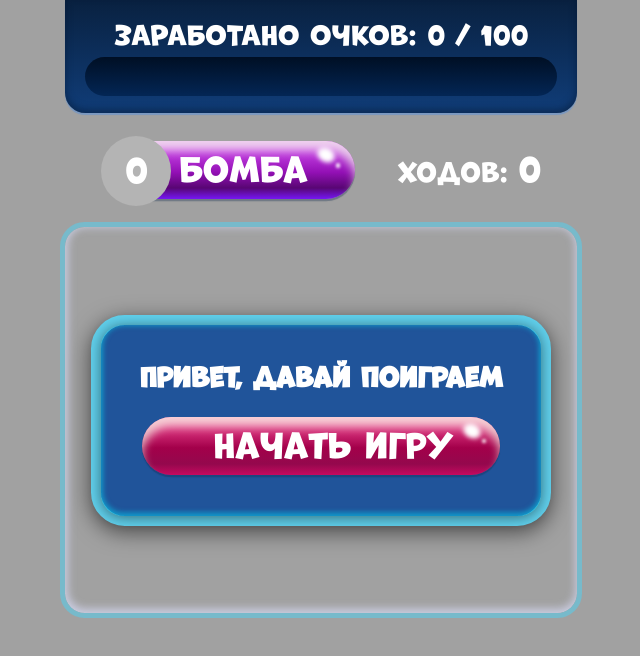
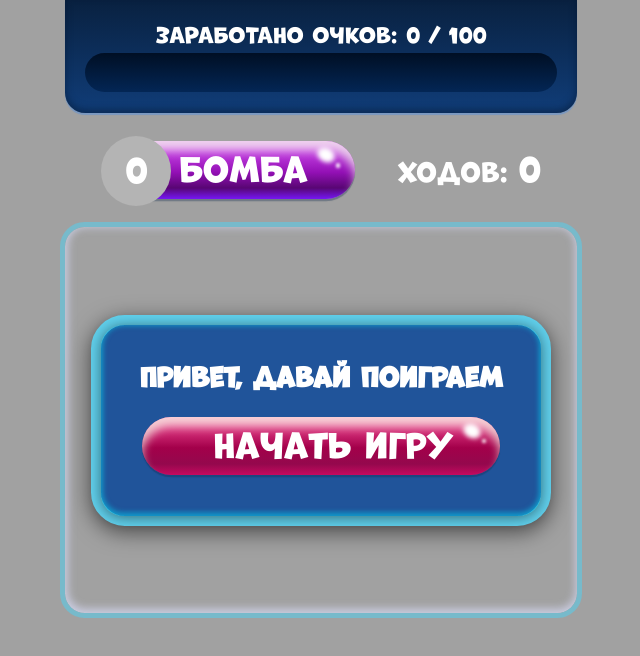
Before and after one commit to ByDenis/gameBlast, a website built with webpack: page src/index.html in a window 1280 px wide. Shown: the whole page, without its empty margins (319-959 px from the left). Built offline with nearby package versions, Linux system fonts and the light colour scheme; files whose address does not match are found by name.

Commit message:
smaller font size in progress-bar-panel

```diff
--- a/src/styles/index.css
+++ b/src/styles/index.css
@@ -22,7 +22,7 @@ canvas {margin: 0;padding: 0;width: 100%;height: 100%}
 .button-add svg path{background-image:linear-gradient(180deg,rgb(220,212,212)0%,rgb(255,255,255)100%);filter:drop-shadow(0 .1rem .1rem  rgba(85,52,7,.63))}
 .button-add:after{content:"";display:block;background:#fff;border-radius:.2rem;width:.625rem}
 
-.progress-bar-panel{display:flex;align-items:center;justify-content:center;flex-direction:column;height:8rem;width:40vw;background-image:linear-gradient(0deg,rgb(16,61,121)0%,rgb(9,33,64)100%);border-radius:0 0 1.45rem 1.45rem;box-shadow:0 .15rem .05rem 0 rgba(49,134,249,.35),inset 0 -.25rem .5rem 0 rgba(4,22,45,.5);text-align:center;font-size:1.875rem;color:#fff;text-transform:uppercase}
+.progress-bar-panel{display:flex;align-items:center;justify-content:center;flex-direction:column;height:8rem;width:40vw;background-image:linear-gradient(0deg,rgb(16,61,121)0%,rgb(9,33,64)100%);border-radius:0 0 1.45rem 1.45rem;box-shadow:0 .15rem .05rem 0 rgba(49,134,249,.35),inset 0 -.25rem .5rem 0 rgba(4,22,45,.5);text-align:center;font-size:1.5rem;color:#fff;text-transform:uppercase}
 .progress-bar-panel .progress-bar{width:92%;position:relative;height:2.76rem;background-image:linear-gradient(0deg,rgb(3,38,85)0%,rgb(0,15,36)100%);border-radius:5rem;margin-top:.2rem;overflow:hidden}
 
 .progress-bar-panel .progress-bar div#progress-data{position:absolute;border-radius:5rem;width:calc(0% - 4px);height:calc(100% - 4px);background:red;left:2px;top:2px;background-image:linear-gradient(0deg,rgb(96,255,0)1%,rgb(29,155,0)32%,rgb(162,255,0)77%,rgb(199,255,102)93%,rgb(236,255,204) 100%)}
```
